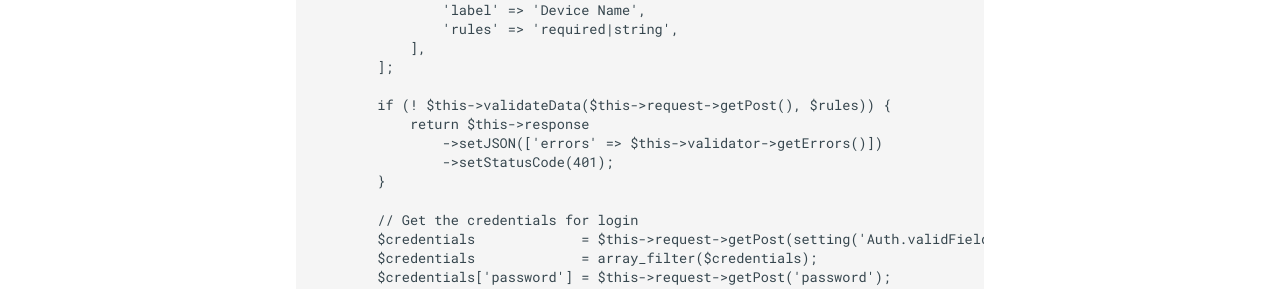
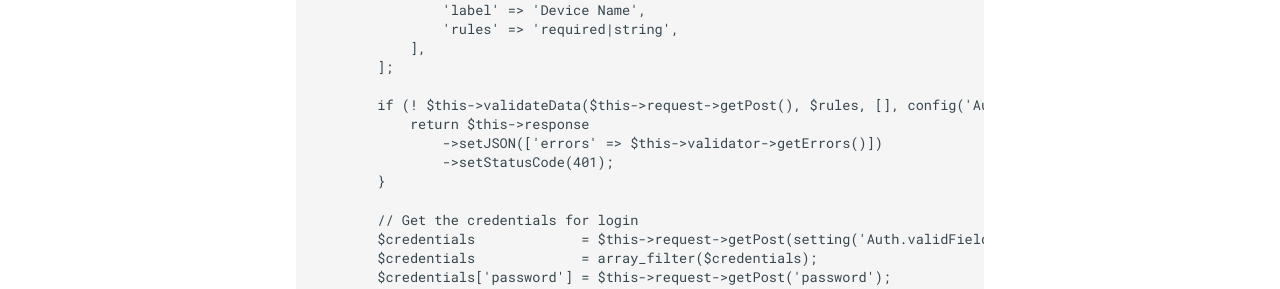
Before and after one commit to codeigniter4/shield, an MkDocs documentation site: the page built from docs/guides/mobile_apps.md, in a window 1280 px wide and 1400 px high, scrolled down 302 px. Shown: the part 697-986 px from the top of the window. Built offline with MkDocs 1.6.1 and Material for MkDocs 9.7.7, drawn with Linux system fonts in a browser that asks for light colours; comment, search, counter and statistics services are not loaded; a style sheet for code colours, icons or effects is not loaded; some of the changed text lies outside the part shown.

Commit message:
Passing DBGroup to validateData() Function - Docs

```diff
--- a/docs/guides/mobile_apps.md
+++ b/docs/guides/mobile_apps.md
@@ -38,7 +38,7 @@ class LoginController extends BaseController
             ],
         ];
 
-        if (! $this->validateData($this->request->getPost(), $rules)) {
+        if (! $this->validateData($this->request->getPost(), $rules, [], config('Auth')->DBGroup)) {
             return $this->response
                 ->setJSON(['errors' => $this->validator->getErrors()])
                 ->setStatusCode(401);
```
Also changed, not shown: docs/addons/jwt.md (+1 -1 lines).
